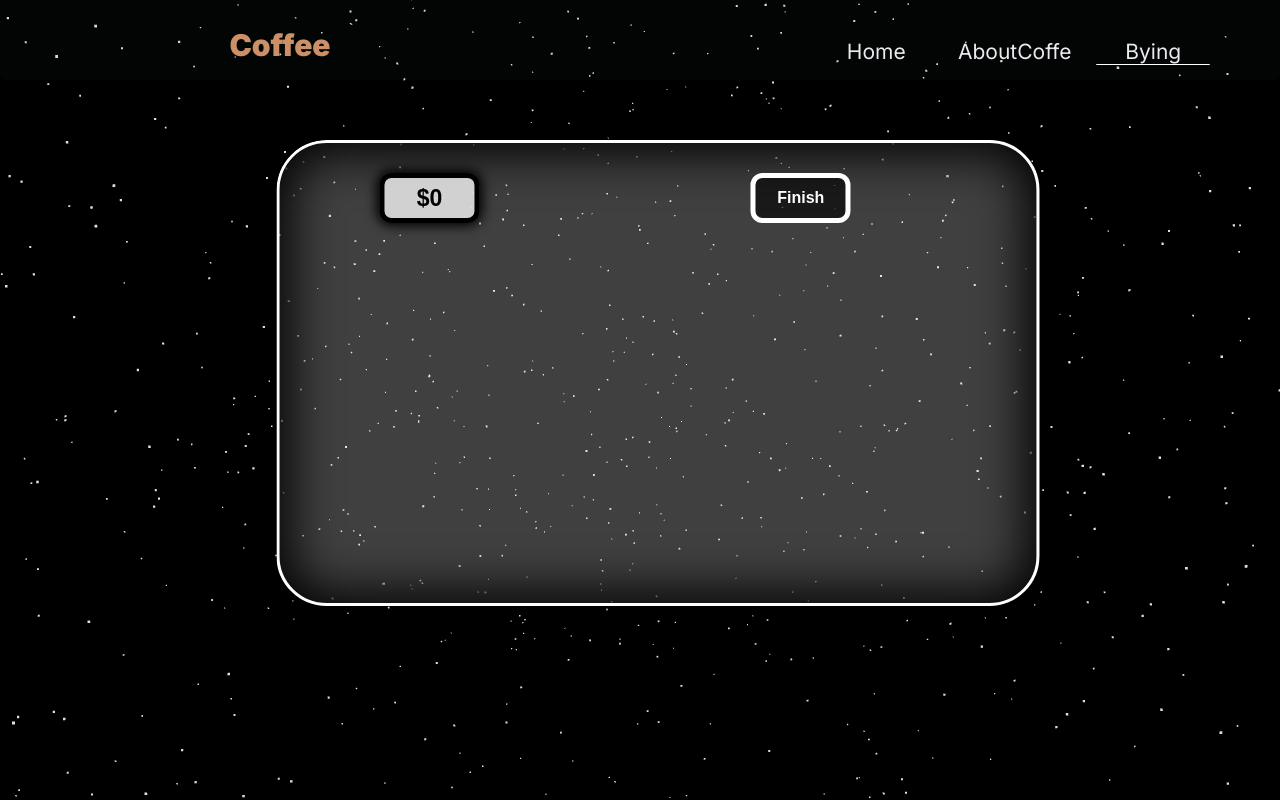
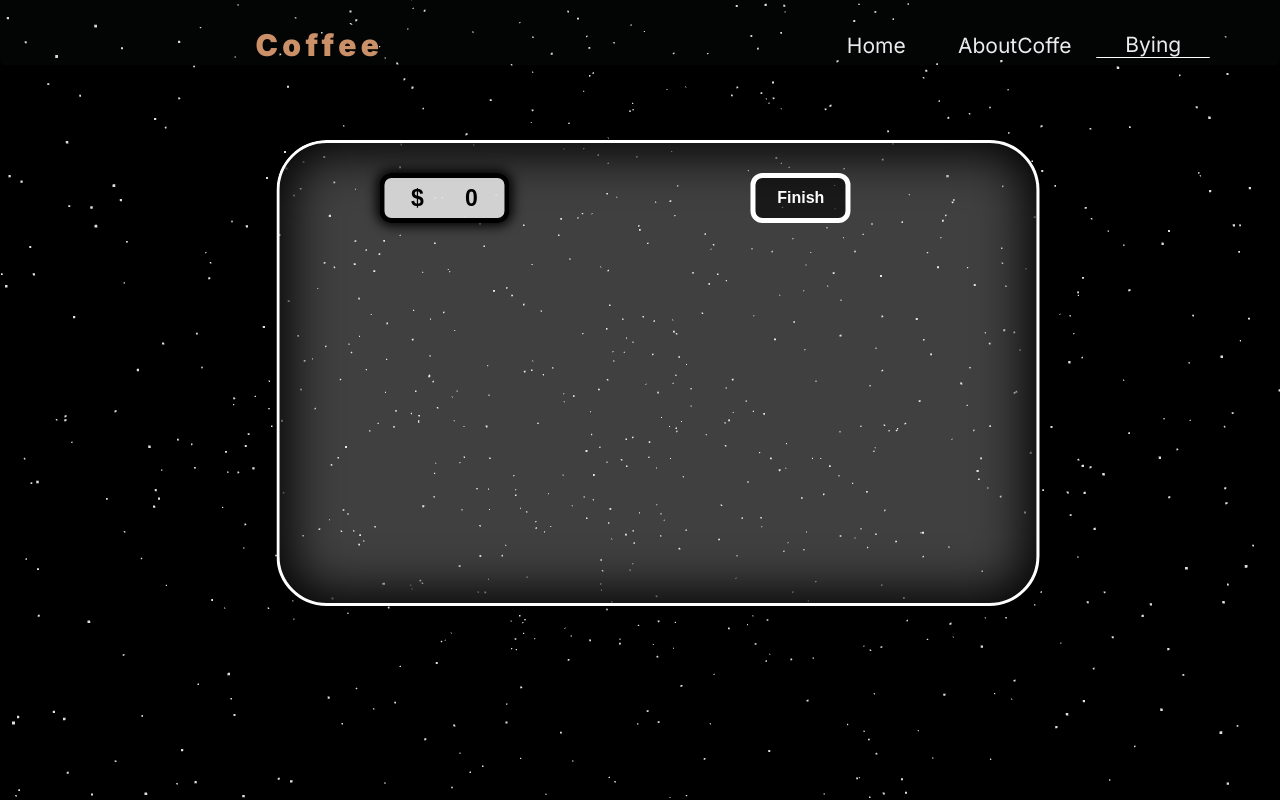
Before and after one commit to WhileGn/Main, a Next.js app: page /Bycart in a window 1280 px wide. Built offline with nearby package versions, Linux system fonts and the light colour scheme.

Commit message:
add sum animation in bying ...

```diff
--- a/component/Home/Navbar.css
+++ b/component/Home/Navbar.css
@@ -1,10 +1,12 @@
 .navbar_Main {
   width: 100%;
-  height: 80px;
+  height: 60px;
   background-color: hsla(210, 9%, 31%, 0.05);
   border-radius: 0px 0px 5px 5px;
   position: fixed !important;
   z-index: 100;
+  /* margin-top: ; */
+  padding-top: 10px;
 }
 .navbar_Main_01 {
   /* position: fixed !important; */
@@ -75,6 +77,7 @@
 
   color: #cb9067;
   font-weight: 900;
+  width: min-content;
 }
 .navbar_icon_self:hover {
   scale: 1.1;
@@ -132,6 +135,9 @@
     justify-content: center;
     justify-self: center;
     justify-items: center;
+    align-items: center;
+    align-content: center;
+    align-self: center;
   }
   .navbar_icon_self {
     margin: 0px;
@@ -171,7 +177,7 @@
   padding-bottom: 10px;
   /* box-shadow: 0px 0px 2px 0px black; */
   transition: all 0.2s;
-  color: #adb5bd;
+  color: #78d0d0;
 }
 
 .bying-new-show {
@@ -200,3 +206,61 @@
     opacity: 1;
   }
 }
+.navbar_icon_self {
+  overflow: hidden; /* Ensures the content is not revealed until the animation */
+  border-right: 0.1em solid orange; /* The typwriter cursor */
+  white-space: nowrap; /* Keeps the content on a single line */
+  margin: 0 auto; /* Gives that scrolling effect as the typing happens */
+  letter-spacing: 0.15em; /* Adjust as needed */
+  animation: typing 3.5s steps(15, end) infinite,
+    blink-caret 0.75s step-end infinite;
+}
+
+/* The typing effect */
+@keyframes typing {
+  0% {
+    width: 0%;
+    opacity: 0;
+  }
+  25% {
+    width: 100%;
+    opacity: 1;
+  }
+
+  50% {
+    width: 100%;
+    opacity: 1;
+  }
+
+  75% {
+    width: 100%;
+    opacity: 1;
+  }
+  100% {
+    width: 0%;
+    opacity: 0;
+  }
+}
+
+/* The typewriter cursor effect */
+@keyframes blink-caret {
+  from,
+  to {
+    border-color: transparent;
+    /* opacity: 0; */
+  }
+  50% {
+    border-color: orange;
+  }
+}
+@keyframes hidenedAnimation {
+}
+
+.navbar_icon_self__father {
+  width: min-content;
+  display: flex;
+  align-items: center;
+  align-self: center;
+  align-content: center;
+  margin: auto auto;
+}
--- a/component/Home/Navbar.tsx
+++ b/component/Home/Navbar.tsx
@@ -48,13 +48,15 @@ const Navbar: React.FC = function (props) {
   return (
     <div className="navbar_Main navbar_Main_01">
       <div className="navbar_icon">
-        <p className="navbar_icon_self">Coffee</p>
+        <div className="navbar_icon_self__father">
+          <p className="navbar_icon_self">Coffee</p>
+        </div>
       </div>
       <div className="navbar_btn_Maindiv">
         <Link className="navbar_btn SMainPage" href={"/"}>
           Home
         </Link>
-        <Link className="navbar_btn" href={"About"}>
+        <Link className="navbar_btn test__btn__navbar" href={"About"}>
           AboutCoffe
         </Link>
         <Link className="navbar_btn navbar_btn_bying" href={"Bycart"}>
--- a/component/byCart/MainContent/Bycard.tsx
+++ b/component/byCart/MainContent/Bycard.tsx
@@ -11,6 +11,7 @@ import { useSelector, useDispatch } from "react-redux";
 import {
   MainState,
   MainStateNumber,
+  ckickstate,
   numberStateHandlers,
 } from "./../../../src/app/GolobalRedux/features/counter/counterSlice";
 
@@ -113,6 +114,20 @@ const Bycard: React.FC<data> = function (props: any) {
   //   const idAmount = datas.Name;
   // }, [MainNumber]);
 
+  const [isClicked, setIsClicked] = useState(false);
+  const handleClick = () => {
+    dispatch(ckickstate(true));
+    setTimeout(() => {
+      dispatch(ckickstate(false));
+    }, 500);
+    console.log("im clicked");
+
+    setIsClicked(true);
+    setTimeout(() => {
+      setIsClicked(false);
+    }, 200);
+  };
+
   return (
     <>
       <div ref={MainDivElement} className="MainbyCard">
@@ -121,12 +136,15 @@ const Bycard: React.FC<data> = function (props: any) {
             <div className="byCard_atribiute byCard_name">{data.Name} </div>
             <div className="byCard_atribiute byCard_amount">{data.amount}$</div>
             <div ref={ref} className="byCard_atribiute byCard_num">
-              {MainNumber}{" "}
+              <div className={isClicked ? "button-clicked" : ""}>
+                {MainNumber}{" "}
+              </div>
             </div>
           </div>
           <div className="byCard_rightSide">
             <button
               onClick={() => {
+                handleClick();
                 setMainNumber(MainNumber + 1);
                 clickHandlers("add");
 
@@ -138,6 +156,7 @@ const Bycard: React.FC<data> = function (props: any) {
             </button>
             <button
               onClick={() => {
+                handleClick();
                 setMainNumber(MainNumber - 1);
                 clickHandlers("rem");
                 if (NumberinsideLocalStorage > 0) {
--- a/component/byCart/MainContent/MainOrderBycard.css
+++ b/component/byCart/MainContent/MainOrderBycard.css
@@ -41,7 +41,7 @@
   position: fixed;
   z-index: 100;
   /* margin: 200px auto; */
-  transform: translate(50%, 25%);
+  transform: translate(50%, 28%);
   /* cursor: pointer; */
   /* margin: auto auto; */
   border-radius: 50px;
@@ -131,8 +131,13 @@
 
 .NumBtn {
   /* cursor: pointer; */
+  display: grid;
+  grid-template-columns: 1fr 1fr;
+  text-align: center;
+  /* align-items: center; */
+  align-content: center;
 
-  width: 120px;
+  width: 150px;
   height: 60px;
 
   border-radius: 12px;
@@ -150,7 +155,7 @@
 }
 @media only screen and (max-width: 1300px) {
   .NumBtn {
-    width: 100px;
+    width: 130px;
     height: 50px;
     font-size: 23px;
   }
@@ -170,7 +175,7 @@
 
 @media only screen and (max-width: 750px) {
   .NumBtn {
-    width: 80px;
+    width: 110px;
     height: 40px;
     font-size: 19px;
   }
@@ -190,7 +195,7 @@
 
 @media only screen and (max-width: 550px) {
   .NumBtn {
-    width: 80px;
+    width: 100px;
     height: 40px;
     font-size: 19px;
     margin-right: 10px;
@@ -230,3 +235,18 @@
     justify-items: center;
   }
 }
+.valueChange {
+  animation: valueChangeAnimation 0.4s;
+  animation-iteration-count: initial;
+}
+
+@keyframes valueChangeAnimation {
+  0% {
+    opacity: 0;
+    scale: 0.1;
+  }
+  100% {
+    opacity: 1;
+    scale: 1;
+  }
+}
--- a/component/byCart/MainContent/MainOrderBycard.tsx
+++ b/component/byCart/MainContent/MainOrderBycard.tsx
@@ -15,8 +15,12 @@ import {
 let numberReduxVarible: number = 0;
 let BoolianVarible = false;
 const MainOrderBycard = function () {
+  const [emty, setemty] = useState<boolean>(false);
   const dispatch = useDispatch();
   const numberRedux = useSelector((state: any) => state.counter.numvalue);
+  const store_Redux_clickstate = useSelector(
+    (state: any) => state.counter.clickstate
+  );
   const targetData: any = [];
   // let Maindata: any;
   const [data, setData] = useState<JSX.Element[]>();
@@ -117,6 +121,16 @@ const MainOrderBycard = function () {
 
   // numHandlers_varible;
 
+  const [isClicked, setIsClicked] = useState(false);
+  const handleClick = () => {
+    console.log("im clicked");
+
+    setIsClicked(true);
+    setTimeout(() => {
+      setIsClicked(false);
+    }, 200);
+  };
+
   const firstStateHadlers = function (firstRenderAmount: number) {
     console.log(firstRenderAmount);
     setfirstStateHadlersVarible((preveValue) => preveValue + firstRenderAmount);
@@ -157,6 +171,10 @@ const MainOrderBycard = function () {
   useEffect(() => {
     MainfetchdataFunction();
   }, []);
+  console.log(store_Redux_clickstate);
+  useEffect(() => {
+    console.log(store_Redux_clickstate);
+  }, [store_Redux_clickstate]);
 
   return (
     <>
@@ -167,7 +185,12 @@ const MainOrderBycard = function () {
             {data}
             {/* <Bycard data={"childData"}></Bycard> */}
             <div className="Main_by_bution">
-              <button className="NumBtn">${firstStateHadlersVarible}</button>
+              <button className="NumBtn">
+                $
+                <div className={store_Redux_clickstate ? "valueChange" : ""}>
+                  {firstStateHadlersVarible}
+                </div>
+              </button>
               <button
                 className="byBtn"
                 onClick={() => {
--- a/component/byCart/MainContent/bycard.css
+++ b/component/byCart/MainContent/bycard.css
@@ -238,3 +238,20 @@
     /* margin: auto; */
   }
 }
+.button-clicked {
+  /* font-size: 20px; */
+  animation: butionclick 0.2s;
+  animation-iteration-count: initial;
+}
+
+@keyframes butionclick {
+  0% {
+    scale: 1;
+  }
+  50% {
+    scale: 1.3;
+  }
+  100% {
+    scale: 1;
+  }
+}
--- a/component/byCart/navbarbycart/NavbarBycart.css
+++ b/component/byCart/navbarbycart/NavbarBycart.css
@@ -1,10 +1,12 @@
 .navbar_Main_ {
   width: 100%;
-  height: 80px;
+  height: 55px;
   background-color: hsla(210, 9%, 31%, 0.05);
   border-radius: 0px 0px 5px 5px;
   position: fixed;
   z-index: 10;
+  padding-top: 10px;
+  /* padding-bottom: 100px; */
 }
 
 .navbar_Main_ {
@@ -167,3 +169,73 @@
   scale: 2.3 !important;
   transition: all 0.2;
 }
+
+.navbar_icon_self_ {
+  display: grid;
+  text-align: center;
+  align-items: center;
+  align-self: center;
+  align-content: center;
+  justify-content: center;
+  justify-self: center;
+  justify-items: center;
+  /* margin-top: 200px; */
+  height: 50px;
+  overflow: hidden; /* Ensures the content is not revealed until the animation */
+  border-right: 0.01em solid orange; /* The typwriter cursor */
+  white-space: nowrap; /* Keeps the content on a single line */
+  margin: 0 auto; /* Gives that scrolling effect as the typing happens */
+  letter-spacing: 0.15em; /* Adjust as needed */
+  animation: typing 3.5s steps(15, end) infinite,
+    blink-caret 0.75s step-end infinite;
+}
+
+/* The typing effect */
+@keyframes typing {
+  0% {
+    width: 0%;
+    opacity: 0;
+    /* filter: blur(1px); */
+  }
+  25% {
+    width: 100%;
+    opacity: 1;
+  }
+
+  50% {
+    width: 100%;
+    opacity: 1;
+  }
+
+  75% {
+    width: 100%;
+    opacity: 1;
+  }
+  100% {
+    width: 0%;
+    opacity: 0;
+  }
+}
+
+/* The typewriter cursor effect */
+@keyframes blink-caret {
+  from,
+  to {
+    border-color: transparent;
+    /* opacity: 0; */
+  }
+  50% {
+    border-color: orange;
+  }
+}
+@keyframes hidenedAnimation {
+}
+
+.navbar_icon_self__father {
+  width: min-content;
+  display: flex;
+  align-items: center;
+  align-self: center;
+  align-content: center;
+  margin: auto auto;
+}
--- a/component/byCart/navbarbycart/NavbarBycart.tsx
+++ b/component/byCart/navbarbycart/NavbarBycart.tsx
@@ -32,7 +32,9 @@ export function NavbarBycart() {
     <>
       <div className="navbar_Main_">
         <div className="navbar_icon_">
-          <p className="navbar_icon_self_">Coffee</p>
+          <div className="navbar_icon_self__father">
+            <p className="navbar_icon_self_">Coffee</p>
+          </div>
         </div>
         <div className="navbar_btn_Maindiv_">
           <Link className="navbar_btn_" href={"/"}>
--- a/src/app/GolobalRedux/features/counter/counterSlice.ts
+++ b/src/app/GolobalRedux/features/counter/counterSlice.ts
@@ -7,12 +7,14 @@ export interface CounterState {
   value: boolean;
   numvalue: number;
   numhandlers: number;
+  clickstate: boolean;
 }
 
 const initialState: CounterState = {
   value: false,
   numvalue: 0,
   numhandlers: 0,
+  clickstate: false,
 };
 export const counterSlice = createSlice({
   name: "counter",
@@ -34,6 +36,9 @@ export const counterSlice = createSlice({
       }
       // state.value = !state.value;
     },
+    ckickstate: (state, action) => {
+      state.clickstate = action.payload;
+    },
     MainStateNumber: (state, action) => {
       // state.value = state.value ? false : true;
 
@@ -46,7 +51,7 @@ export const counterSlice = createSlice({
   },
 });
 
-export const { MainState, MainStateNumber, numberStateHandlers } =
+export const { MainState, MainStateNumber, numberStateHandlers, ckickstate } =
   counterSlice.actions;
 
 export default counterSlice.reducer;
```
